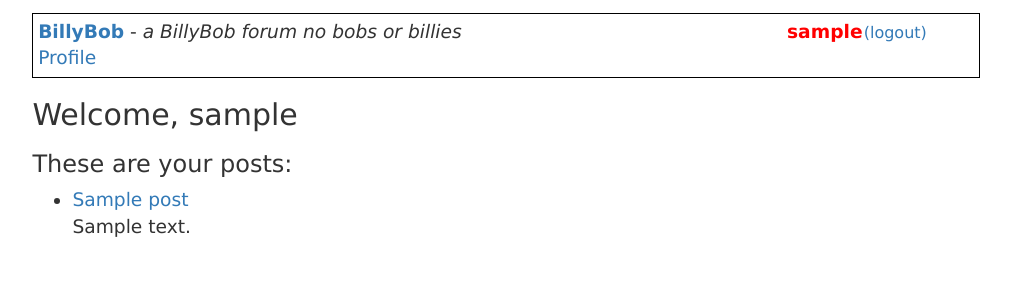
After one commit to ZCW-Spring25/CircusCircus, a Flask app: page /user?user_id=1 in a window 1280 px wide. The commit adds this page. Shown: the top 300 px of the page, without its empty margins (134-1145 px from the left). Run offline with Flask 3, Linux system fonts and the light colour scheme; a user stored in the database is signed in; tables that the repository leaves empty hold one stand-in row (values such as "Sample post"); some libraries are stand-ins or nearby versions.

Commit message:
A profile page you can view if logged in.

```diff
--- a/forum/app.py
+++ b/forum/app.py
@@ -6,8 +6,8 @@ from forum.models import Subforum, db, User
 from . import create_app
 app = create_app()
 
-app.config['SITE_NAME'] = 'Schooner'
-app.config['SITE_DESCRIPTION'] = 'a schooner forum'
+app.config['SITE_NAME'] = 'BillyBob'
+app.config['SITE_DESCRIPTION'] = 'a BillyBob forum no bobs or billies'
 app.config['FLASK_DEBUG'] = 1
 
 def init_site():
--- a/forum/routes.py
+++ b/forum/routes.py
@@ -117,6 +117,21 @@ def comment():
 	db.session.commit()
 	return redirect("/viewpost?post=" + str(post_id))
 
+# @login_required
+# @rt.route('/action_reply', methods=['POST', 'GET']) #attempt to mimic comment as a reply
+# def reply():
+# 	comment_id = int(request.args.get("Comment"))
+# 	comment = Post.query.filter(Comment.id == comment_id).first()
+# 	if not comment:
+# 		return error("That post does not exist!")
+# 	content = request.form['content']
+# 	postdate = datetime.datetime.now()
+# 	reply = Reply(content, postdate)
+# 	current_user.reply.append(reply)
+# 	post.reply.append(reply)
+# 	db.session.commit()
+# 	return redirect("/viewpost?post=" + str(post_id))
+
 @login_required
 @rt.route('/action_post', methods=['POST'])
 def action_post():
@@ -144,3 +159,17 @@ def action_post():
 	user.posts.append(post)
 	db.session.commit()
 	return redirect("/viewpost?post=" + str(post.id))
+
+@login_required
+@rt.route('/user')
+def user():
+	user_id = request.args.get('user_id')
+
+	if user_id:
+		user = User.query.get_or_404(user_id)
+		posts = Post.query.filter(Post.user_id == user.id).all()
+		return render_template('user.html', user=user, posts=posts)
+	elif current_user.is_authenticated:
+		return redirect(url_for('user', user_id=current_user.id))
+	else:
+		return redirect ('/loginform')
--- a/forum/templates/header.html
+++ b/forum/templates/header.html
@@ -6,3 +6,9 @@
 	<a href="/loginform">Click here to login or register!</a>
 	{% endif %}
 </div>
+
+{% if current_user.is_authenticated %}
+    <div class="actualuser">
+        <a href="{{ url_for('routes.user', user_id=current_user.id) }}">Profile</a>
+    </div>
+{% endif %}
--- /dev/null
+++ b/forum/templates/user.html
@@ -0,0 +1,25 @@
+{% extends 'layout.html' %}
+{% block body %}
+{{ path|safe }}
+
+    {% if current_user.is_authenticated %}
+        <h2> Welcome, {{ user.username }}</h2>
+        <h3>These are your posts:</h3>
+        {% if posts %}
+            <ul>
+                {% for post in posts %}
+                    <li>
+                        <a href="/viewpost?post={{ post.id }}">{{post.title}}</a>
+                        <p>{{ post.content }}</p>
+                    </li>
+                {% endfor %}
+            </ul>
+        {% else %}
+            <p>You have no posts at this time.</p>
+        {% endif %}
+
+    {% else %}
+        <a href="/loginform">Click here to login or register!</a>
+    {% endif %}
+
+{% endblock %}
--- a/forum/templates/viewpost.html
+++ b/forum/templates/viewpost.html
@@ -1,7 +1,7 @@
 {% extends 'layout.html' %}
 {% block body %}
 {{ path|safe}}
-
+<p>Test1</p>
 <div class="actualpost">
 	<div class="actualposttitle">
 		<a href="/viewpost?post={{ post.id }}">{{post.title}}</a>
```
Also changed, not shown: forum/models.py (+36 -0 lines), 1 other file.
